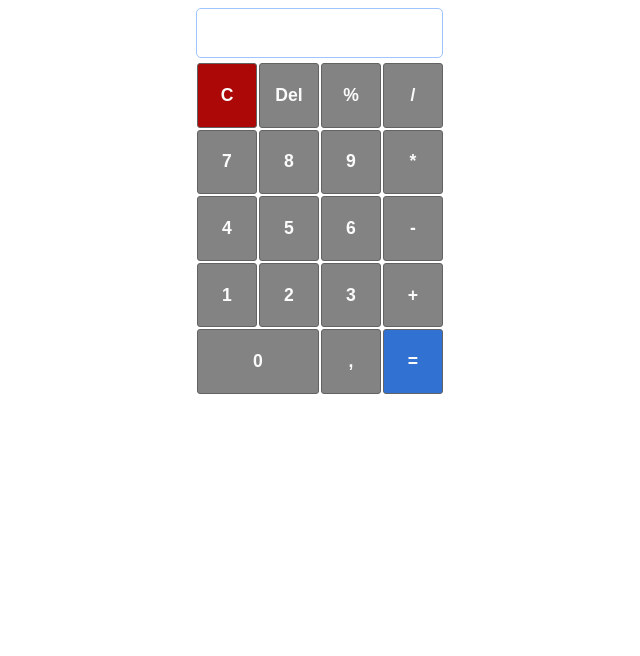
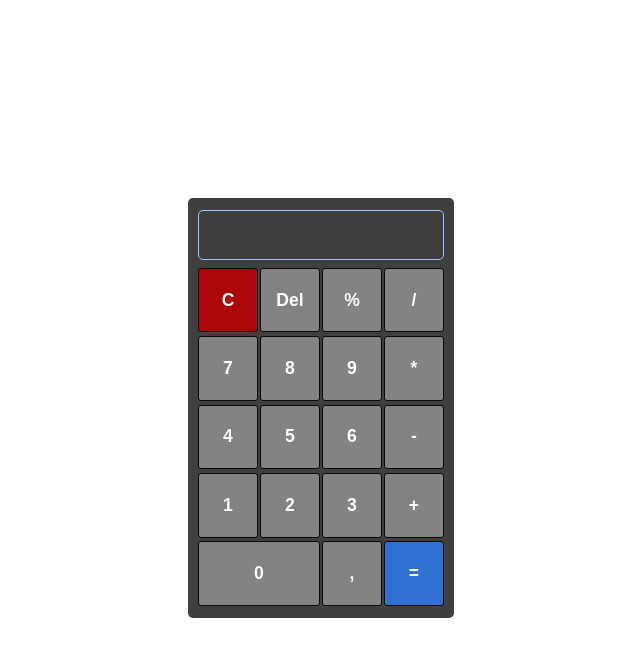
Before and after one commit to maurilio-vilela/calculadora-svelte, a SvelteKit app: page / in a window 1280 px wide. Shown: the top 656 px of the page, without its empty margins (319-959 px from the left). Built offline with nearby package versions, Linux system fonts and the light colour scheme.

Commit message:
Criado componente Calculadora e melhoria na estilização

```diff
--- a/src/components/Botao.svelte
+++ b/src/components/Botao.svelte
@@ -12,14 +12,14 @@
         align-items: center;
         justify-content: center;
         padding: 1.3rem;
-        margin:1px;
+        margin:0px 1px;
         width: 60px;
         font-weight: 700;
         font-size: 1.1rem;
         cursor:pointer;
         color:#fbfbfb;
         background-color: #838383;
-        border: 1px solid #636363;
+        border: 1px solid #080808;
         border-radius: 3px;
     }
     .botao:hover{
--- /dev/null
+++ b/src/components/Calculadora.svelte
@@ -0,0 +1,52 @@
+<script lang="ts">
+    import Botao from "./Botao.svelte";
+</script>
+<div class="calculadora">
+    <span class="saida"></span>
+        <Botao texto="C" />
+        <Botao texto="Del" />
+        <Botao texto="%" />
+        <Botao texto="/" />
+        <Botao texto="7" />
+        <Botao texto="8" />
+        <Botao texto="9" />
+        <Botao texto="*" />
+        <Botao texto="4" />
+        <Botao texto="5" />
+        <Botao texto="6" />
+        <Botao texto="-" />
+        <Botao texto="1" />
+        <Botao texto="2" />
+        <Botao texto="3" />
+        <Botao texto="+" />
+        <Botao texto="0" />
+        <Botao texto="," />
+        <Botao texto="=" />
+</div>
+<style>
+    .calculadora{
+        display: flex;
+        flex-direction: row;
+        flex-wrap: wrap;
+        justify-content: center;
+        align-items:center;
+        width: 16.625rem;
+        height: 400px;
+        padding: 10px 0px;
+        background-color: #413f3e;
+        border-radius: 5px;
+    }
+    .saida{
+        display: flex;
+        width: 14.3rem;
+        height: 2rem;
+        padding: 0.5rem;
+        border: 1px solid #9ec5ff;
+        margin:0px;
+        font-size: 1.9rem;
+        justify-content: flex-end;
+        align-items: center;
+        border-radius: 5px;
+        margin-bottom: 4px;
+    }
+</style>
--- a/src/routes/+page.svelte
+++ b/src/routes/+page.svelte
@@ -1,55 +1,15 @@
-
 <script lang="ts">
-    import Botao from "../components/Botao.svelte";
+    import Calculadora from "../components/Calculadora.svelte";
 </script>
 <main>
-
-    <section class="container">
-        <span class="saida"></span>
-        <Botao texto="C" />
-        <Botao texto="Del" />
-        <Botao texto="%" />
-        <Botao texto="/" />
-        <Botao texto="7" />
-        <Botao texto="8" />
-        <Botao texto="9" />
-        <Botao texto="*" />
-        <Botao texto="4" />
-        <Botao texto="5" />
-        <Botao texto="6" />
-        <Botao texto="-" />
-        <Botao texto="1" />
-        <Botao texto="2" />
-        <Botao texto="3" />
-        <Botao texto="+" />
-        <Botao texto="0" />
-        <Botao texto="," />
-        <Botao texto="=" />
-    </section>
+    <Calculadora />
 </main>
 <style>
-    *{
+    main{
+        display: flex;
+        justify-content: center;
+        align-items: center;
+        height: 100vh;
         font-family: 'Roboto', 'Helvetica', 'sans-serif';
     }
-    .container{
-        display: flex;
-        flex-direction: row;
-        flex-wrap: wrap;
-        align-items: center;
-        width: 15.625rem;
-        margin: 0 auto;
-    }
-    .saida{
-        display: flex;
-        width: 14.3rem;
-        height: 2rem;
-        padding: 0.5rem;
-        border: 1px solid #9ec5ff;
-        margin:0px;
-        font-size: 1.9rem;
-        justify-content: flex-end;
-        align-items: center;
-        border-radius: 5px;
-        margin-bottom: 4px;
-    }
 </style>
```
